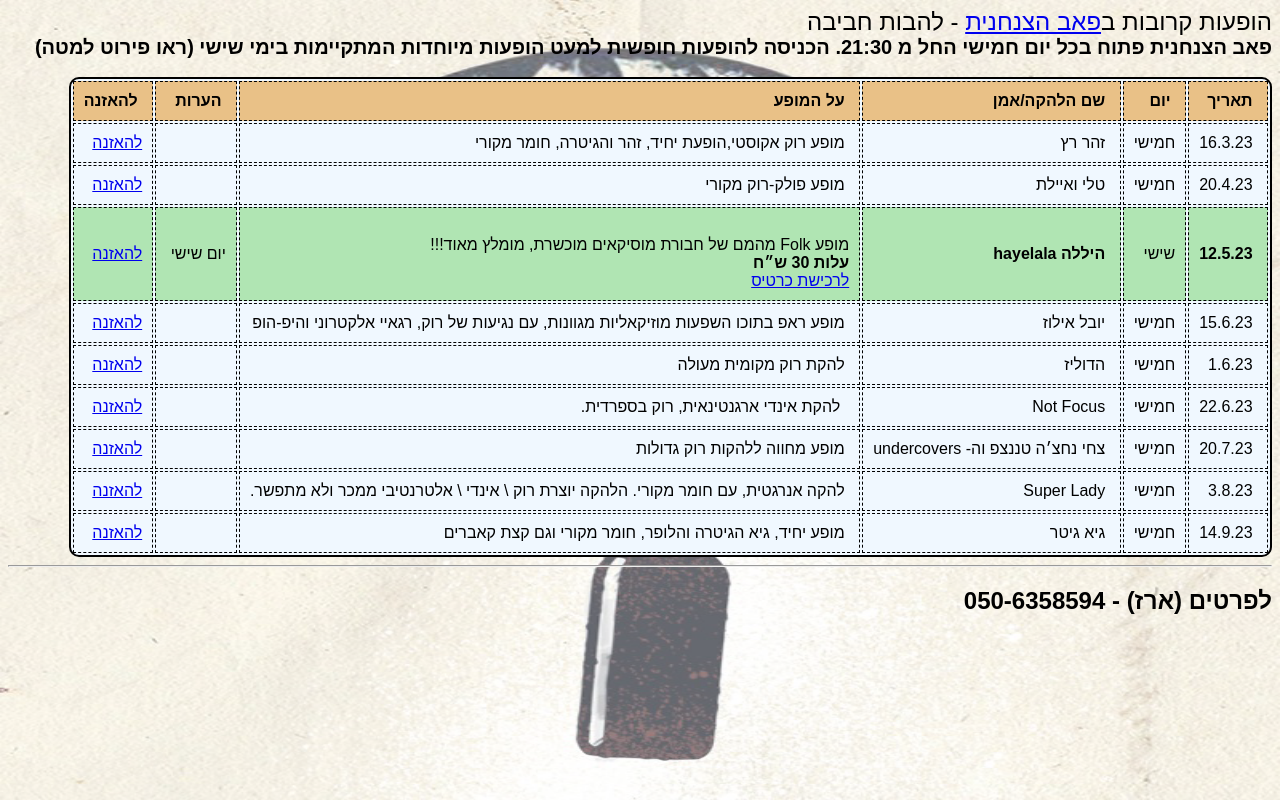
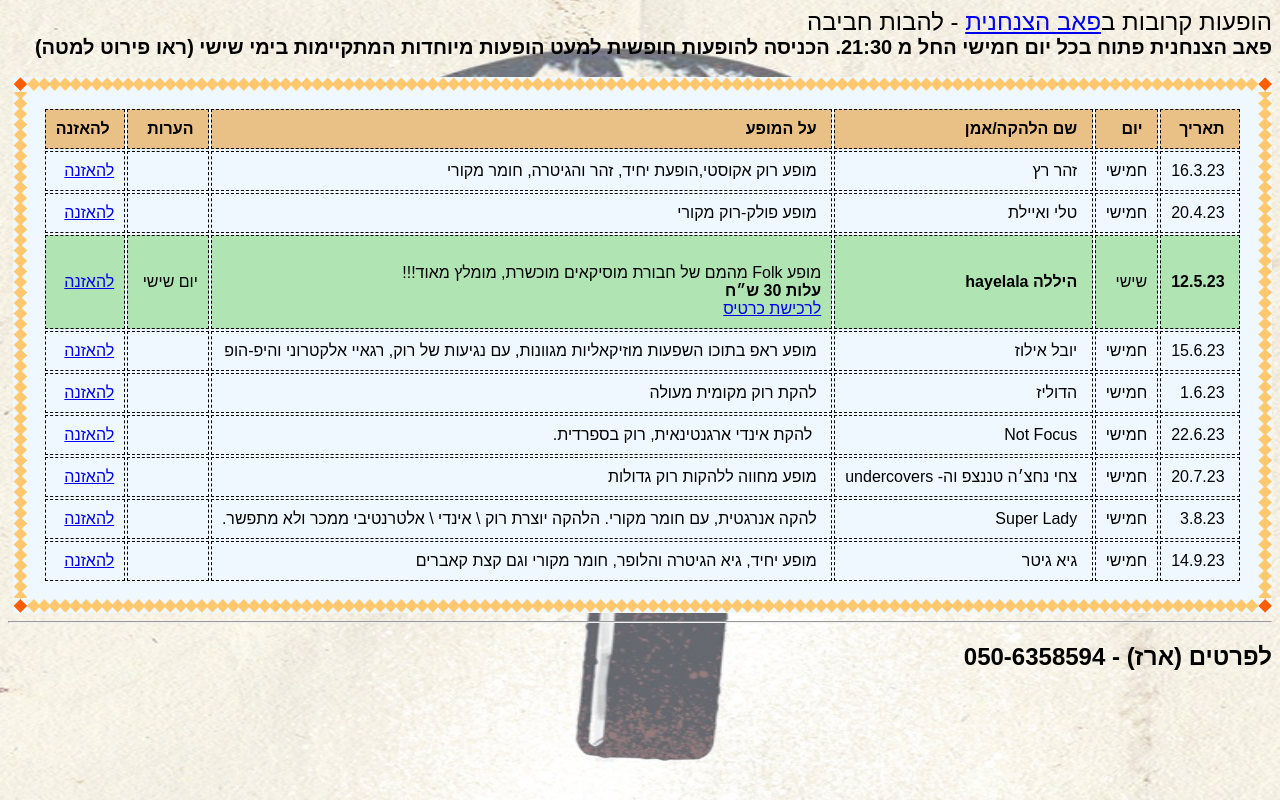
Before and after one commit to erezoren/zanhanitshows, a website built with Parcel: page index.html in a window 1280 px wide. Built offline with nearby package versions, Linux system fonts and the light colour scheme.

Commit message:
favicon border

```diff
--- a/app.css
+++ b/app.css
@@ -8,9 +8,11 @@ body {
 
 .z-tbl{
   background-color: aliceblue;
-  border: solid black 2px;
-  border-radius: 10px;
   overflow-x:auto;
+
+  border: 15px solid transparent;
+  padding: 15px;
+  border-image: url(border.png) 30 repeat;
 }
 
 .z-tbl th, td {
--- a/index.html
+++ b/index.html
@@ -3,7 +3,7 @@
 
 <head>
   <meta charset="utf-8">
-  <title></title>
+  <title>לוח הופעות - פאב הצנחנית, להבות חביבה</title>
   <meta name="description" content="">
   <meta name="viewport" content="width=device-width, initial-scale=1">
   <meta property="og:title" content="">
```
Also changed, not shown: border.png (added), favicon.ico, lights.gif (added), lights.png (added).
